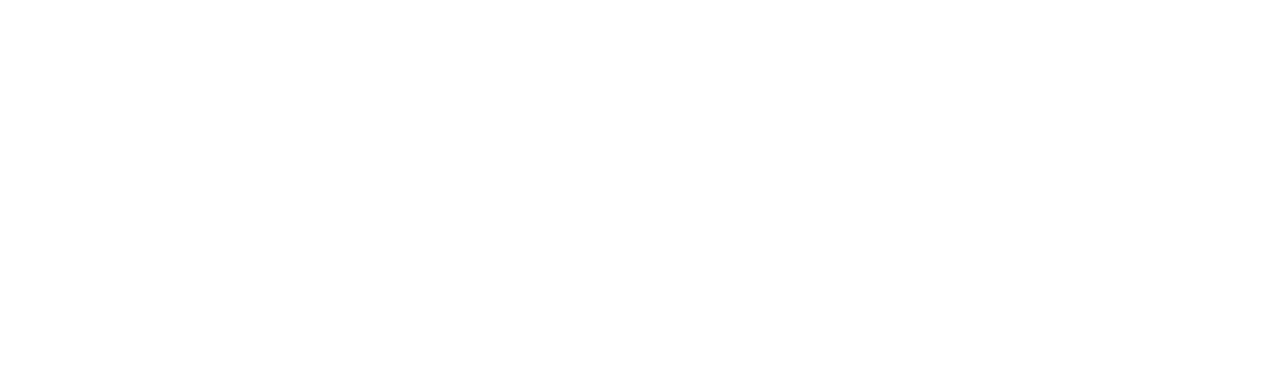
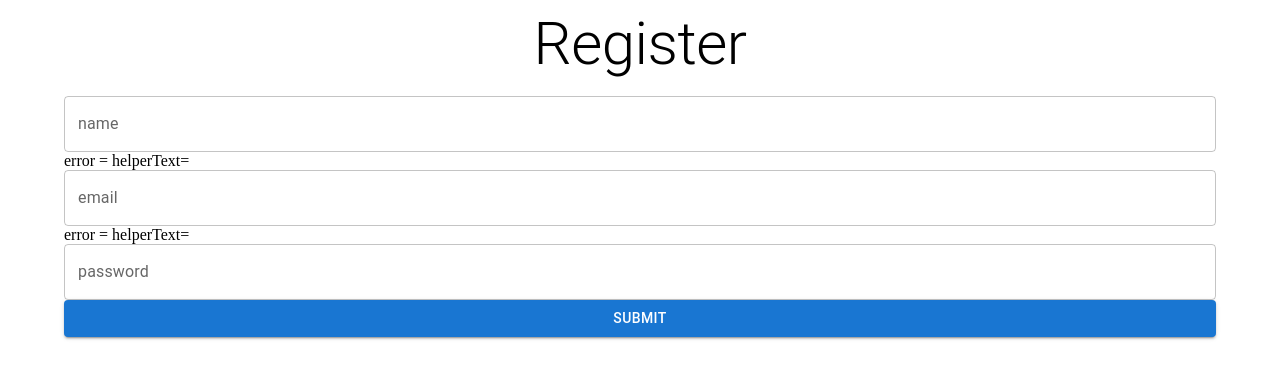
Before and after one commit to Hungvy24/X-ng_React_Nh-m1, a React (Vite) app in the folder client/: page /register in a window 1280 px wide. Before the commit this address had no page. Shown: the top 378 px of the page. Built offline with nearby package versions, Linux system fonts and the light colour scheme.

Commit message:
register

```diff
--- a/client/package.json
+++ b/client/package.json
@@ -20,6 +20,7 @@
     "react": "^18.3.1",
     "react-dom": "^18.3.1",
     "react-final-form": "^6.5.9",
+    "react-hook-form": "^7.52.1",
     "react-router-dom": "^6.24.0"
   },
   "devDependencies": {
--- /dev/null
+++ b/client/src/pages/Register.tsx
@@ -0,0 +1,56 @@
+import { Message } from "@mui/icons-material";
+import { Button, Container, Stack, TextField, Typography } from "@mui/material";
+import axios from "axios";
+import React from "react";
+import { SubmitHandler, useForm } from "react-hook-form";
+
+type FormRegister = {
+  username: string;
+  email: string;
+  password: string;
+};
+const Register = () => {
+  const {
+    register,
+    handleSubmit,
+    formState: { errors },
+  } = useForm<FormRegister>();
+
+  const onSubmit: SubmitHandler<FormRegister> = async (data) => {
+    try {
+      await axios.post("http://localhost:3000/register", data);
+    } catch (error) {}
+  };
+  return (
+    <Container>
+      <Typography variant="h2" textAlign={"center"} mb={2}>
+        Register
+      </Typography>
+      <form action="" onSubmit={handleSubmit(onSubmit)}>
+        <Stack>
+          <TextField
+            label="name"
+            {...register("username", { required: "User is required" })}
+          />
+          error = {!!errors?.username?.message}
+          helperText= {errors?.username?.message}
+          <TextField
+            label="email"
+            {...register("email", { required: "Email is required" })}
+          />
+          error = {!!errors?.email?.message}
+          helperText= {errors?.email?.message}
+          <TextField
+            label="password"
+            {...register("password", { required: "Password is required" })}
+          />
+          <Button type="submit" variant="contained">
+            Submit
+          </Button>
+        </Stack>
+      </form>
+    </Container>
+  );
+};
+
+export default Register;
```
Also changed, not shown: client/src/App.tsx (+14 -9 lines), 1 other file (tests, documents, lock files or other folders).
